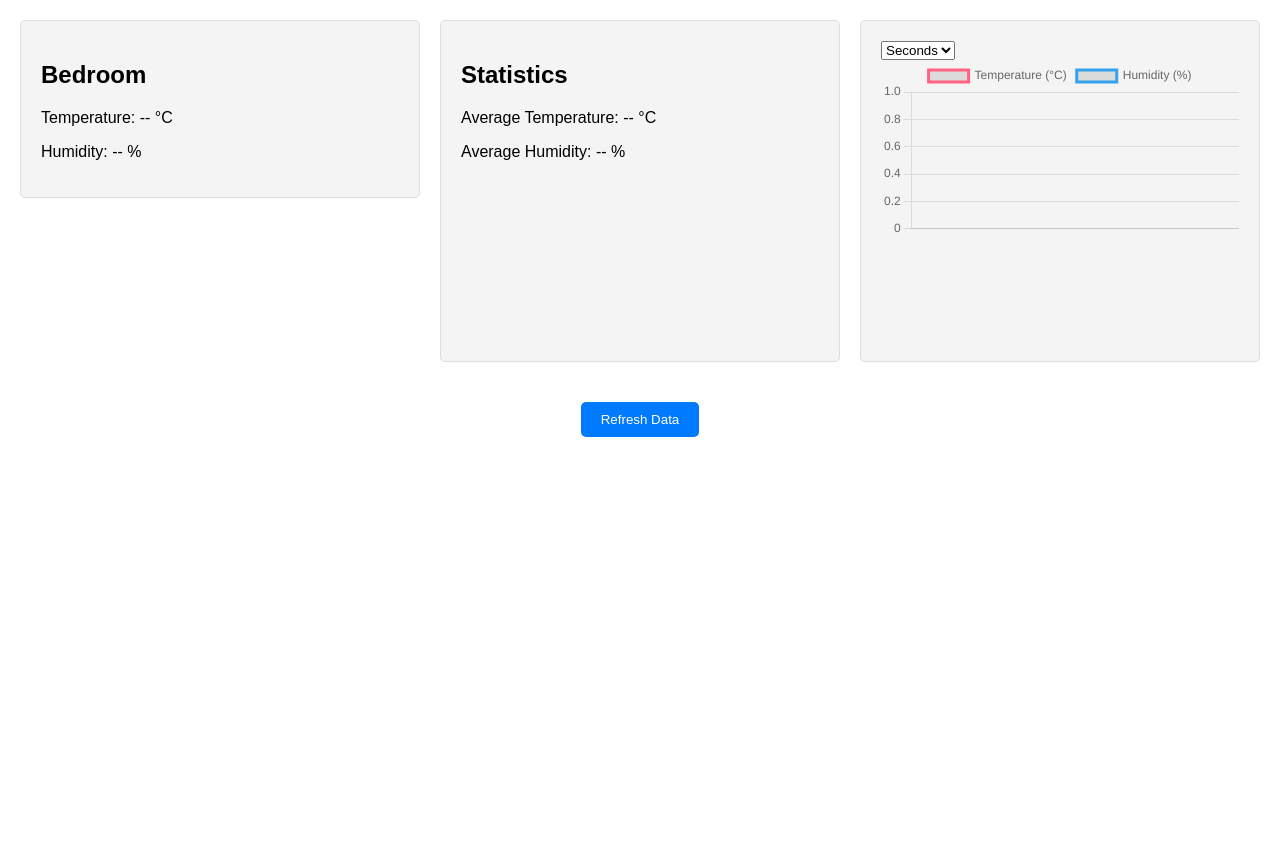
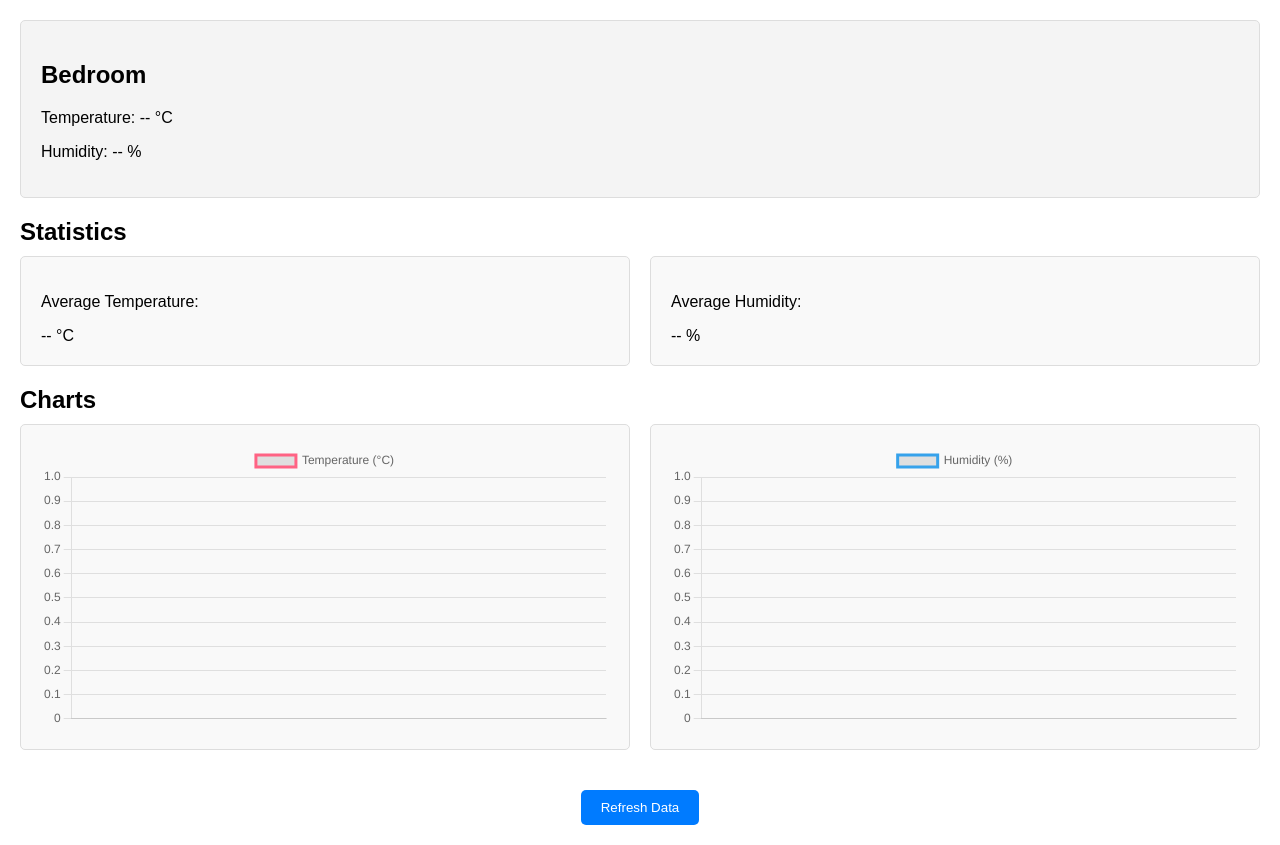
Before and after one commit to WasterK/tc-workshop-digihome, a Flask app: page / in a window 1280 px wide. Shown: the part 77-922 px from the top of the page. Before the commit the page ends 514 px from the top, so only its background shows below. Run offline with Flask 3, Linux system fonts and the light colour scheme.

Commit message:
new dashboard trial 1

```diff
--- a/static/styles.css
+++ b/static/styles.css
@@ -17,24 +17,39 @@ h1 {
 
 main {
     padding: 20px;
-    display: grid;
-    grid-template-columns: repeat(auto-fit, minmax(300px, 1fr));
-    gap: 20px;
 }
 
-.sensor, .statistics, .chart-container {
+.sensor {
     background-color: #f4f4f4;
     border: 1px solid #ddd;
     border-radius: 5px;
     padding: 20px;
 }
 
-.chart-container {
-    height: 300px; /* Adjust height as needed */
+.statistics, .chart-container {
+    margin-top: 20px;
 }
 
-#temperature-chart {
+.statistics h2, .chart-container h2 {
+    margin-bottom: 10px;
+}
+
+.grid-container {
+    display: grid;
+    grid-template-columns: repeat(auto-fit, minmax(200px, 1fr));
+    gap: 20px;
+}
+
+.grid-item {
+    background-color: #f9f9f9;
+    border: 1px solid #ddd;
+    border-radius: 5px;
+    padding: 20px;
+}
+
+canvas {
     width: 100%;
+    height: 100%;
 }
 
 #refresh-button {
--- a/templates/index.html
+++ b/templates/index.html
@@ -19,19 +19,30 @@
                 <p>Humidity: <span id="bedroom-humidity">-- %</span></p>
             </div>
         </section>
-        <div class="statistics">
+        <section class="statistics">
             <h2>Statistics</h2>
-            <p>Average Temperature: <span id="average-temp">-- °C</span></p>
-            <p>Average Humidity: <span id="average-humidity">-- %</span></p>
-        </div>
-        <div class="chart-container">
-            <select id="scale-select">
-                <option value="second">Seconds</option>
-                <option value="minute">Minutes</option>
-                <option value="hour">Hours</option>
-            </select>
-            <canvas id="temperature-chart"></canvas>
-        </div>
+            <div class="grid-container">
+                <div class="grid-item">
+                    <p>Average Temperature:</p>
+                    <span id="average-temp">-- °C</span>
+                </div>
+                <div class="grid-item">
+                    <p>Average Humidity:</p>
+                    <span id="average-humidity">-- %</span>
+                </div>
+            </div>
+        </section>
+        <section class="chart-container">
+            <h2>Charts</h2>
+            <div class="grid-container">
+                <div class="grid-item">
+                    <canvas id="temperature-chart"></canvas>
+                </div>
+                <div class="grid-item">
+                    <canvas id="humidity-chart"></canvas>
+                </div>
+            </div>
+        </section>
     </main>
     <button id="refresh-button" class="top-tab-button">Refresh Data</button>
     <script src="static/script.js"></script>
```
Also changed, not shown: static/script.js (+108 -64 lines).
